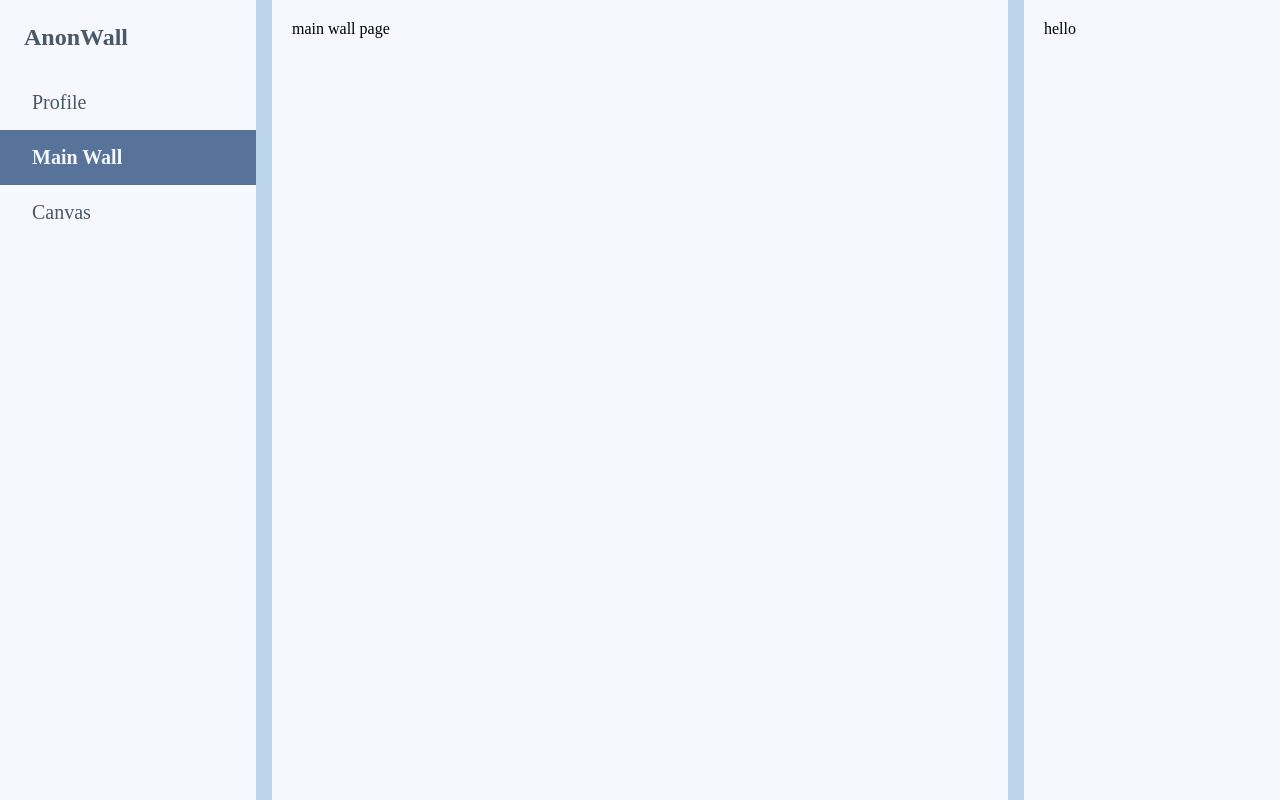
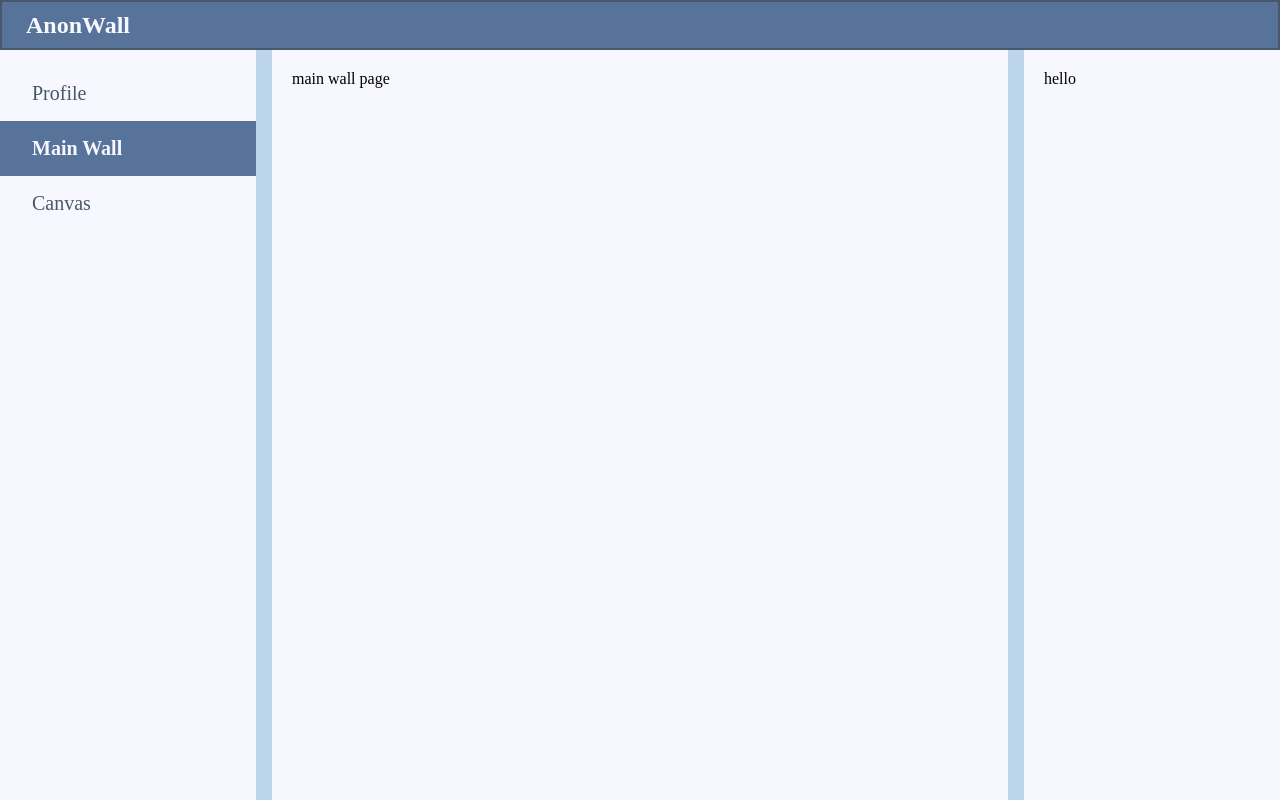
Before and after one commit to res-londres/anon-wall, a Flask app: page / in a window 1280 px wide. Run offline with Flask 3, Linux system fonts and the light colour scheme; some libraries are stand-ins or nearby versions.

Commit message:
feat: add header

```diff
--- a/static/style.css
+++ b/static/style.css
@@ -121,25 +121,36 @@
 /* ----------! MAIN !---------- */
 #main-container {
     background: #bdd5eaff;
+    column-gap: 1rem;
     display: grid;
-    gap: 1rem;
     grid-template-columns: 20% 1fr 20%;
+    grid-template-rows: 50px 1fr;
     min-height: 100vh;
+}
+/* ----- header ----- */
+.header {
+    align-items: center;
+    background: #577399ff;
+    border: 2px solid #495867ff;
+    display: flex;
+    grid-column: span 3;
+}
+.header h1 {
+    color: #f7f7ffff;
+    margin-left: 1.5rem;
 }
 /* ----- left-sidebar -----*/
 .left-sidebar {
     background: #f7f7ffff;
     display: flex;
     flex-direction: column;
-}
-.left-sidebar h1 {
-    color: #495867ff;
-    margin: 1.5rem;
+    grid-row: 2;
 }
 /* --- nav --- */
 .left-sidebar nav {
     display: flex;
     flex-direction: column;
+    margin-top: 1rem;
     user-select: none;
 }
 .left-sidebar nav a {
@@ -162,11 +173,13 @@
 /* ----- content ------ */
 .content {
     background: #f7f7ffff;
+    grid-row: 2;
     padding: 1.25rem;
 }
 /* ----- right-sidebar ----- */
 .right-sidebar {
     background: #f7f7ffff;
+    grid-row: 2;
     padding: 1.25rem;
 }
 
--- a/templates/index.html
+++ b/templates/index.html
@@ -31,8 +31,10 @@
     </div>
     <!-- Main Screen -->
      <main id="main-container">
+        <section class="header">
+            <h1>AnonWall</h1>
+        </section>
         <section class="left-sidebar">
-            <h1>AnonWall</h1>
             <nav>
                 <a href="#" data-page="profile">Profile</a>
                 <a href="#" data-page="main-wall" class="active">Main Wall</a>
```
